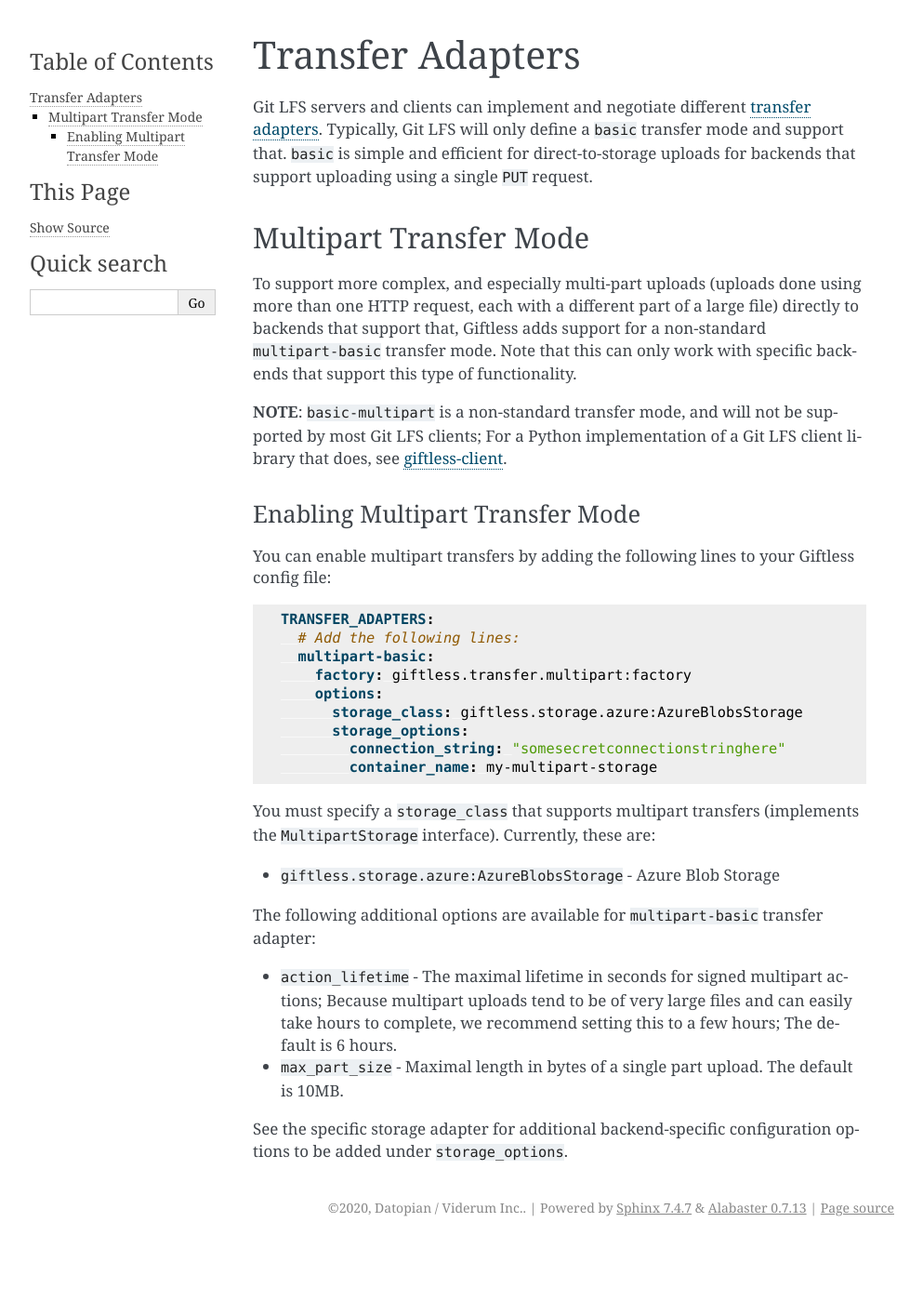
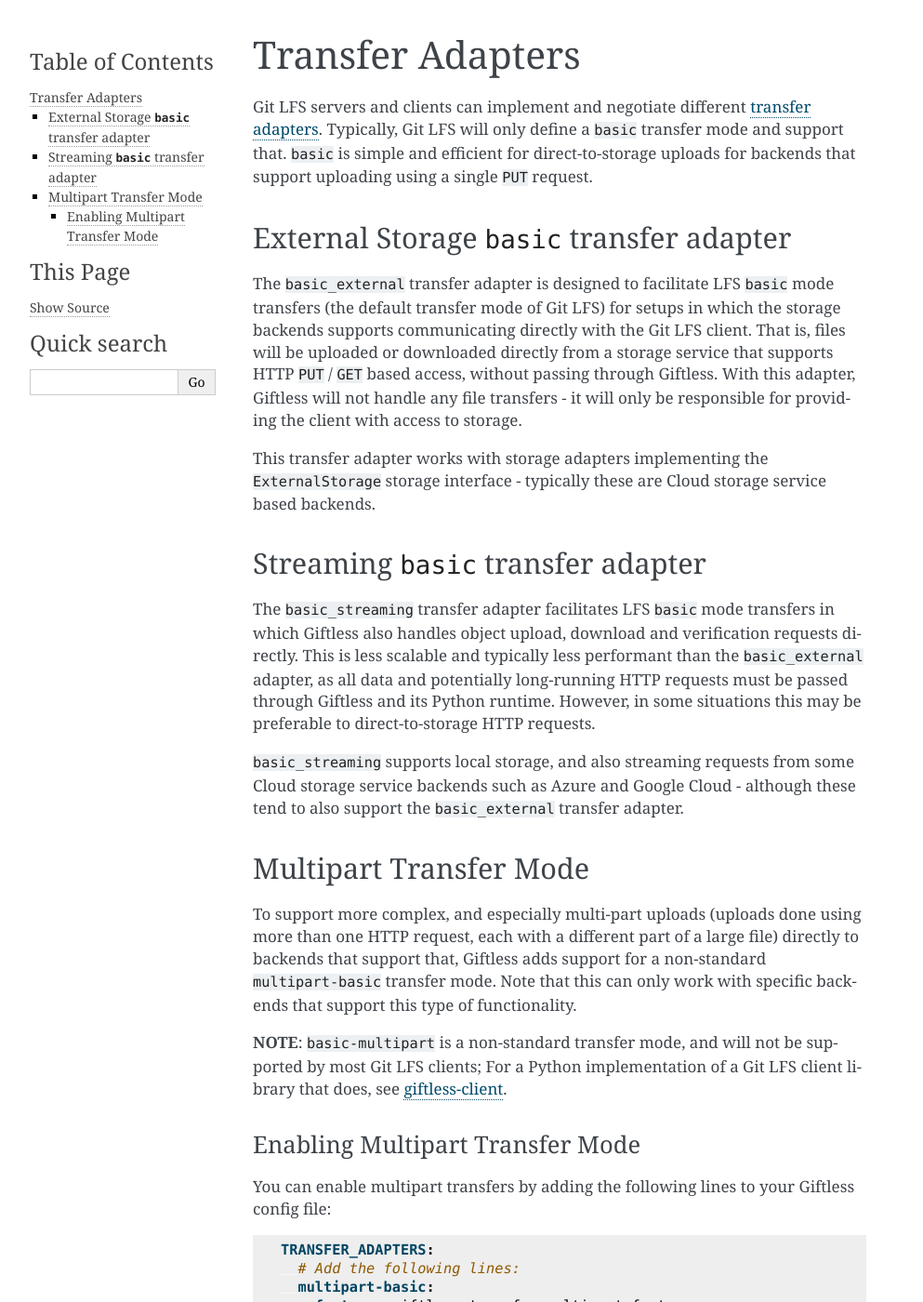
Before and after one commit to datopian/giftless, a Sphinx documentation site: the page built from docs/source/transfer-adapters.md, in a window 1280 px wide and 1400 px high. Shown: the whole window at 93% size, without its empty margins (148-1141 px from the left). Built offline with Sphinx 7.4.7, drawn with Linux system fonts in a browser that asks for light colours; the version number could not be read and is left out.

```diff
--- a/docs/source/guides.rst
+++ b/docs/source/guides.rst
@@ -9,3 +9,4 @@ This section includes several how-to guides designed to get you started with Gif
 
    installation
    quickstart
+   using-gcs
--- a/docs/source/transfer-adapters.md
+++ b/docs/source/transfer-adapters.md
@@ -5,6 +5,25 @@ Git LFS servers and clients can implement and negotiate different
 Typically, Git LFS will only define a `basic` transfer mode and support that. `basic` is simple
 and efficient for direct-to-storage uploads for backends that support uploading using
 a single `PUT` request.
+
+### External Storage `basic` transfer adapter
+The `basic_external` transfer adapter is designed to facilitate LFS `basic` mode transfers (the default transfer
+mode of Git LFS) for setups in which the storage backends supports communicating directly with the Git LFS client. That
+is, files will be uploaded or downloaded directly from a storage service that supports HTTP `PUT` / `GET` based access,
+without passing through Giftless. With this adapter, Giftless will not handle any file transfers - it will only be
+responsible for providing the client with access to storage.
+
+This transfer adapter works with storage adapters implementing the `ExternalStorage` storage interface - typically these
+are Cloud storage service based backends.
+
+### Streaming `basic` transfer adapter
+The `basic_streaming` transfer adapter facilitates LFS `basic` mode transfers in which Giftless also handles object
+upload, download and verification requests directly. This is less scalable and typically less performant than
+the `basic_external` adapter, as all data and potentially long-running HTTP requests must be passed through Giftless
+and its Python runtime. However, in some situations this may be preferable to direct-to-storage HTTP requests.
+
+`basic_streaming` supports local storage, and also streaming requests from some Cloud storage service backends such as
+Azure and Google Cloud - although these tend to also support the `basic_external` transfer adapter.
 
 ## Multipart Transfer Mode
 To support more complex, and especially multi-part uploads (uploads done using more
```
Also changed, not shown: docs/source/using-gcs.md (added, +148 -0 lines).
